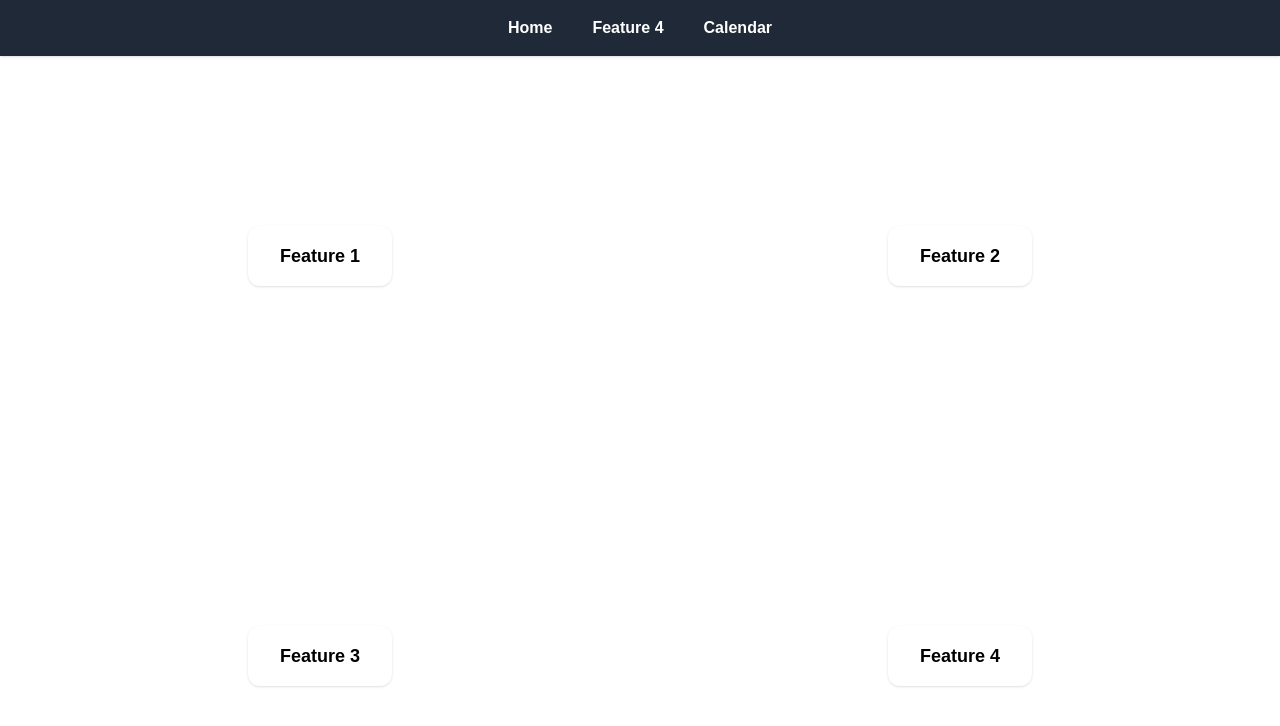
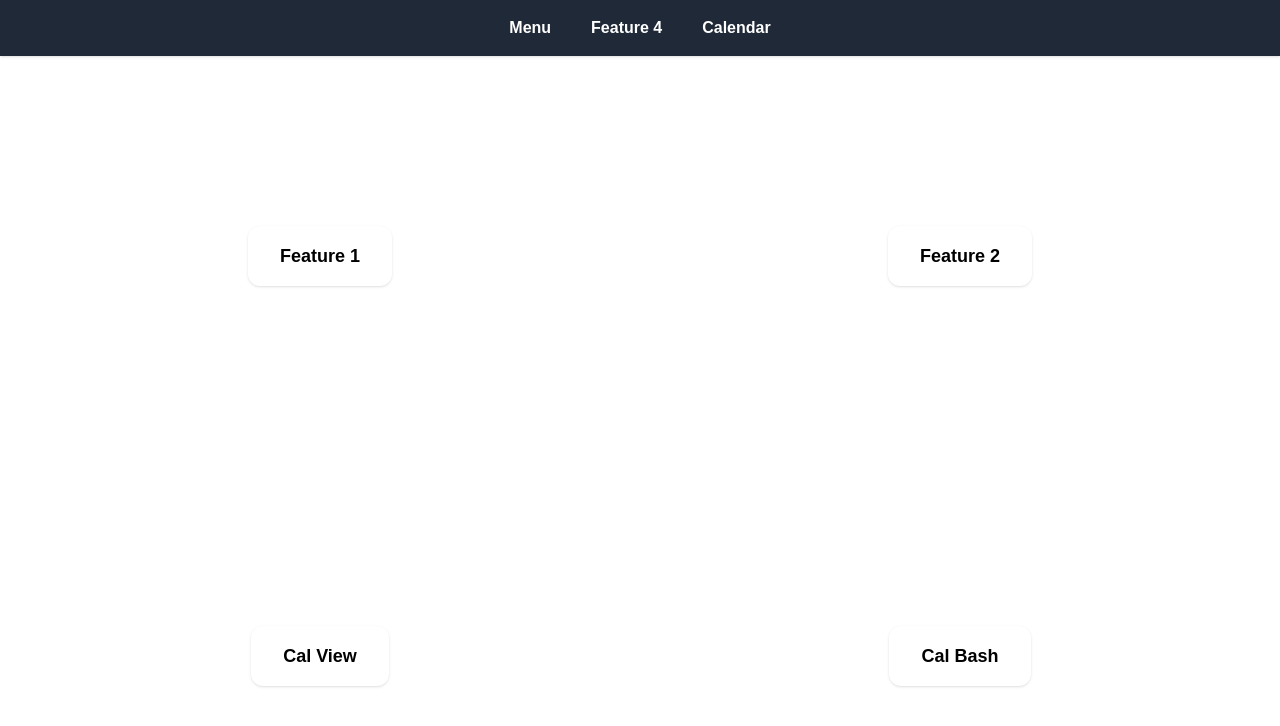
Before and after one commit to johnofisher01/plonk-mvp, a React (Vite) app in the folder client/: page / in a window 1280 px wide. Shown: the top 726 px of the page. Built offline with nearby package versions, Linux system fonts and the light colour scheme.

Commit message:
Cal bash, Cal View. State load calender.

```diff
--- a/client/src/App.jsx
+++ b/client/src/App.jsx
@@ -1,29 +1,25 @@
 import React, { useState } from "react";
 import { BrowserRouter as Router, Routes, Route } from "react-router-dom";
+import MenuBar from "./components/MenuBar";
 import MainMenu from "./pages/MainMenu";
 import Feature4Box from "./pages/Feature4Box";
 import Calendar from "./pages/Calendar";
-import MenuBar from "./components/MenuBar";
-
 
 function App() {
   // Store entries in state
   const [entries, setEntries] = useState([]);
 
-  // Add new entry
-  const addEntry = (entry) => {
-    setEntries([...entries, entry]);
-  };
+  // Function to add an entry (used only by Feature 4)
+  const addEntry = (entry) => setEntries([...entries, entry]);
 
   return (
     <Router>
-            <MenuBar />
-
+      <MenuBar />
       <Routes>
         <Route path="/" element={<MainMenu />} />
         <Route path="/main" element={<MainMenu />} />
+        <Route path="/calendar" element={<Calendar entries={entries} />} />
         <Route path="/feature4" element={<Feature4Box addEntry={addEntry} />} />
-        <Route path="/calendar" element={<Calendar entries={entries} />} />
       </Routes>
     </Router>
   );
--- a/client/src/components/MenuBar.jsx
+++ b/client/src/components/MenuBar.jsx
@@ -2,7 +2,7 @@ import React from "react";
 import { Link, useLocation } from "react-router-dom";
 
 const links = [
-  { label: "Home", to: "/main" },
+  { label: "Menu", to: "/main" },
   { label: "Feature 4", to: "/feature4" },
   { label: "Calendar", to: "/calendar" },
 ];
--- a/client/src/pages/MainMenu.jsx
+++ b/client/src/pages/MainMenu.jsx
@@ -10,20 +10,29 @@ const MainMenu = () => {
   return (
     <div className="min-h-screen w-full grid grid-cols-2 grid-rows-2">
       <div className="flex items-center justify-center h-full">
-        <button className={buttonClass}>Feature 1</button>
+        <button className={buttonClass} onClick={() => {}}>
+          Feature 1
+        </button>
       </div>
       <div className="flex items-center justify-center h-full">
-        <button className={buttonClass}>Feature 2</button>
+        <button className={buttonClass} onClick={() => {}}>
+          Feature 2
+        </button>
       </div>
       <div className="flex items-center justify-center h-full">
-        <button className={buttonClass}>Feature 3</button>
+        <button
+          className={buttonClass}
+          onClick={() => navigate("/calendar")}
+        >
+          Cal View
+        </button>
       </div>
       <div className="flex items-center justify-center h-full">
         <button
           className={buttonClass}
           onClick={() => navigate("/feature4")}
         >
-          Feature 4
+          Cal Bash
         </button>
       </div>
     </div>
```
